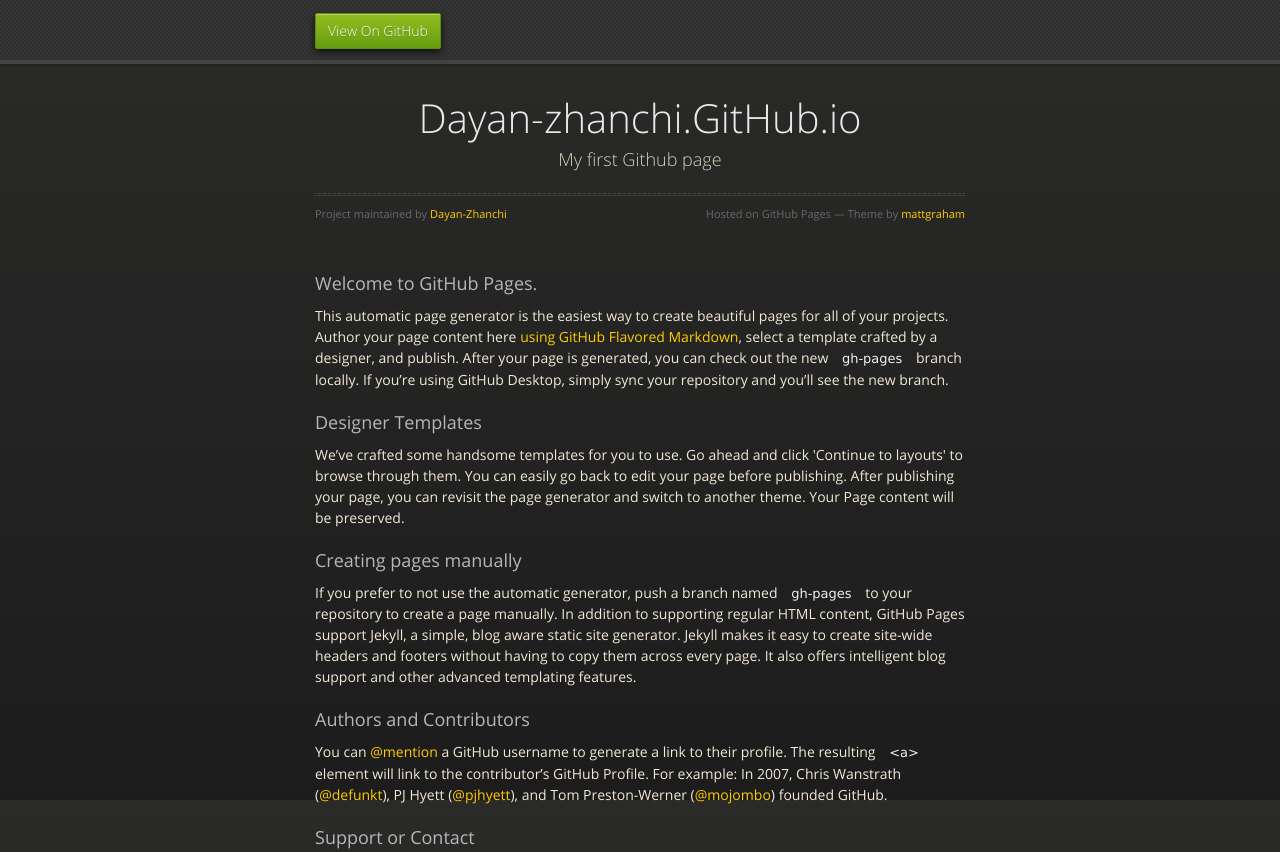
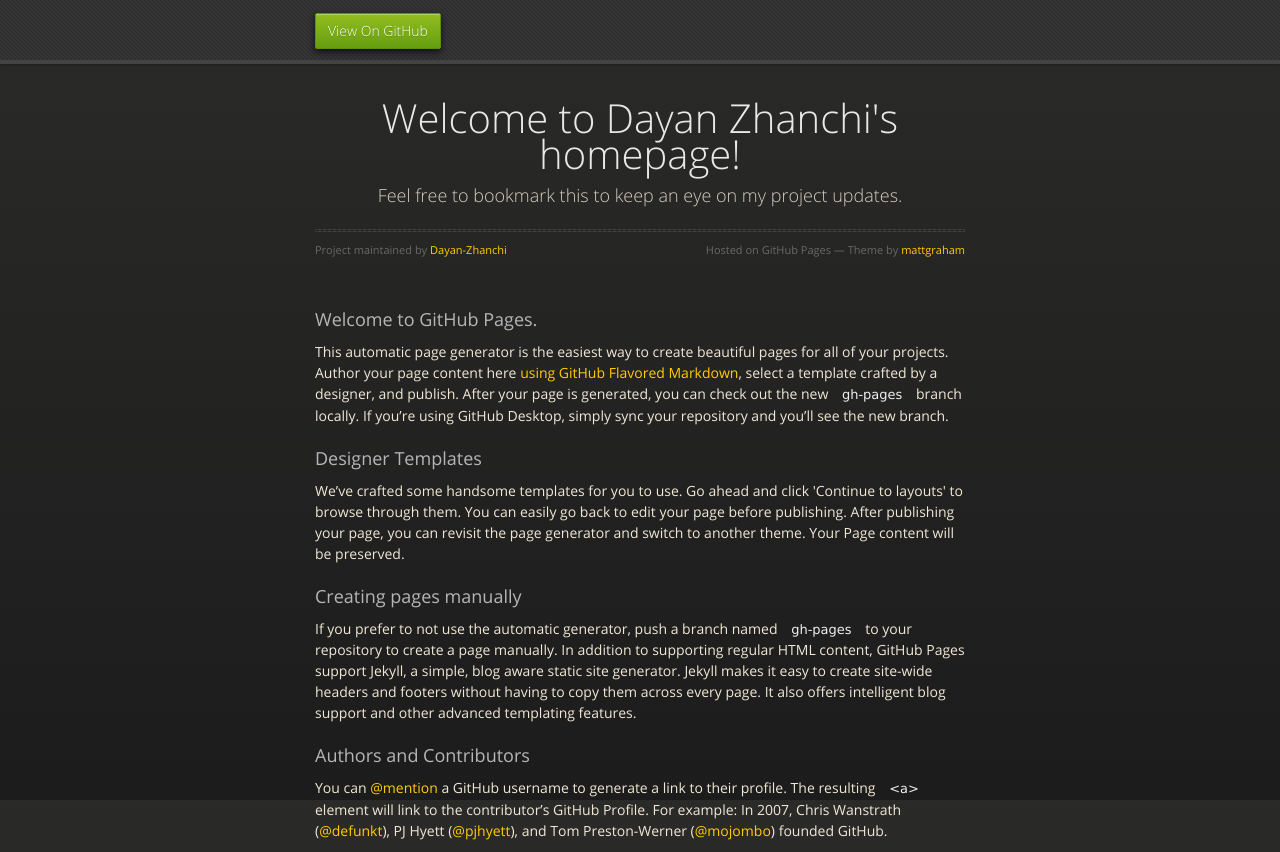
Before and after one commit to Dayan-Zhanchi/Dayan-Zhanchi.github.io, a plain HTML site: page index.html in a window 1280 px wide. Shown: the top 852 px of the page. Drawn offline with nearby package versions, Linux system fonts and the light colour scheme.

Commit message:
Added a friendlier title and tagline

```diff
--- a/index.html
+++ b/index.html
@@ -28,8 +28,8 @@
 
       <section>
         <div id="title">
-          <h1>Dayan-zhanchi.GitHub.io</h1>
-          <p>My first Github page</p>
+          <h1>Welcome to Dayan Zhanchi's homepage!</h1>
+          <p>Feel free to bookmark this to keep an eye on my project updates.</p>
           <hr>
           <span class="credits left">Project maintained by <a href="https://github.com/Dayan-Zhanchi">Dayan-Zhanchi</a></span>
           <span class="credits right">Hosted on GitHub Pages &mdash; Theme by <a href="https://twitter.com/michigangraham">mattgraham</a></span>
```
